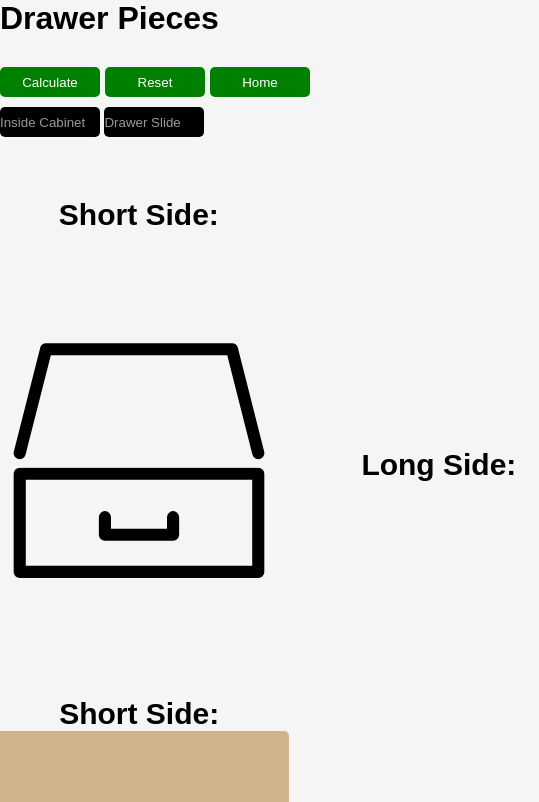
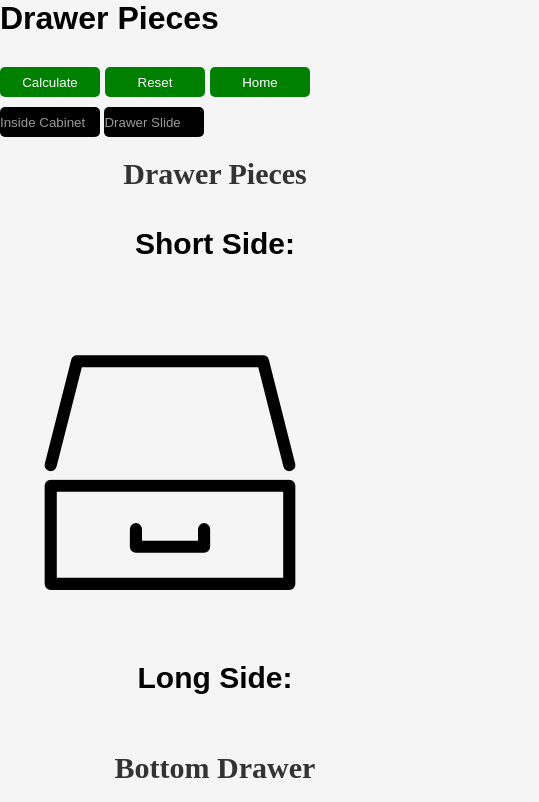
Before and after one commit to Juggler95/CabinetCalculator, a plain HTML site: page drawer-pieces.html in a window 390 px wide. Shown: the top 802 px of the page, 539 px wide, since content can reach past the window. Drawn offline with Linux system fonts and the light colour scheme.

Commit message:
made it responsive with mobile

```diff
--- a/drawer-pieces.css
+++ b/drawer-pieces.css
@@ -84,7 +84,6 @@
 }
 
 input::placeholder {
-  /* padding-left: 10px; */
   color: rgba(255, 255, 255, 0.601);
   width: 110px;
 }
@@ -95,3 +94,20 @@
   width: 300px;
   border-radius: 5px;
 }
+
+@media (max-width: 440px) {
+  .drawer-container {
+    flex-direction: column; /* Stacks items vertically on smaller screens */
+    align-items: center; /* Centers items horizontally */
+  }
+
+  .drawer-container h1 {
+    margin-right: 0; /* Resets margin for smaller screens */
+    margin-bottom: 20px; /* Adds space below the heading */
+  }
+
+  .drawer-values-container {
+    grid-template-columns: 1fr; /* Stacks items in a single column */
+    width: 100%; /* Makes it responsive to screen size */
+  }
+}
--- a/drawer-pieces.html
+++ b/drawer-pieces.html
@@ -43,7 +43,7 @@
 
     <!-- Drawer Pieces Container -->
     <div class="drawer-container">
-      <h1>Drawer Pieces</h1>
+      <h1 class="drawer-type">Drawer Pieces</h1>
       <div class="drawer-values-container">
         <p id="drawer-pieces-short-side-value">Short Side:</p>
 
@@ -53,14 +53,16 @@
           <img src="drawer.svg" alt="" />
         </div>
 
-        <p id="drawer-pieces-long-side-value">Long Side:</p>
+        <p id="drawer-pieces-long-side-value" class="long-side-total-value">
+          Long Side:
+        </p>
       </div>
     </div>
 
     <!-- Drawer Bottom Container-->
 
     <div class="drawer-container">
-      <h1>Bottom Drawer</h1>
+      <h1 class="drawer-type">Bottom Drawer</h1>
       <div class="drawer-values-container">
         <p id="drawer-bottom-short-side-value">Short Side:</p>
 
```
